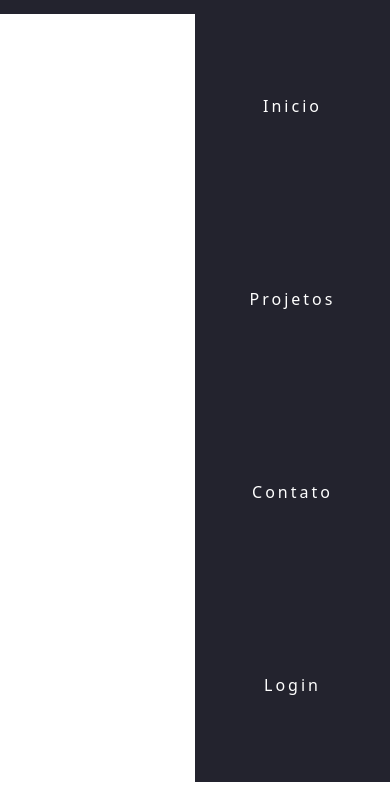
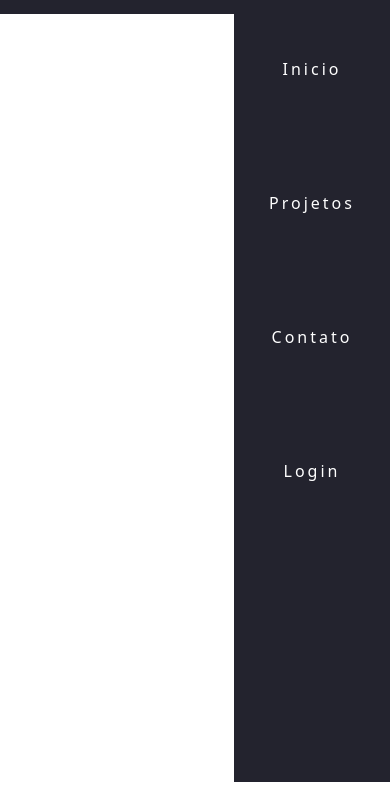
Before and after one commit to lucastsz/site, a plain HTML site: page index.html in a window 390 px wide. Both pictures are taken after a click on the element 322 px from the left and 35 px from the top of the page. Shown: the part 58-848 px from the top of the page. Drawn offline with Linux system fonts and the light colour scheme.

Commit message:
alteracao no header

```diff
--- a/style.css
+++ b/style.css
@@ -31,9 +31,9 @@ nav {
 }
 
 main {
-  background: url("assets/background.jpg") no-repeat center center;
-  background-size: cover;
-  height: 92vh;
+  /* background: url("assets/background.jpg") no-repeat center center;
+  background-size: cover; */
+  height: 91.5vh;
 }
 
 
@@ -74,18 +74,20 @@ main {
     position: absolute;
     top: 8vh;
     right: 0;
-    width: 50vw;
+    width: 40vw;
     height: 91.5vh;
     background: #23232e;
     flex-direction: column;
     align-items: center;
-    justify-content: space-around;
+    justify-content: start;
     transform: translateX(100%);
     transition: transform 0.3s ease-in;
   }
   .nav-list li {
     margin-left: 0;
     opacity: 0;
+    margin-top: 3rem;
+    margin-bottom: 4rem;
   }
   .mobile-menu {
     display: block;
```
